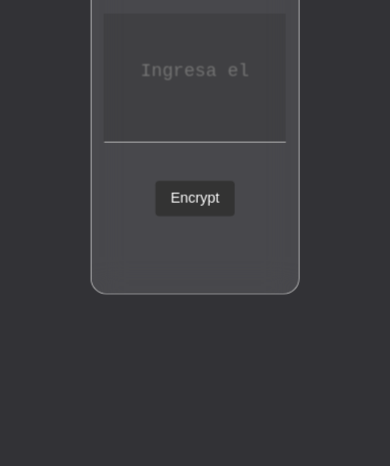
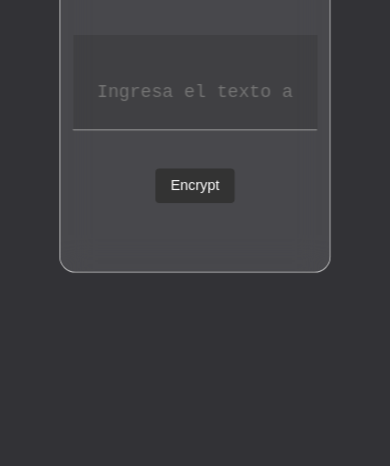
Before and after one commit to AlessandroGWanguemert/46Encrypter, a plain HTML site: page index.html in a window 390 px wide. Shown: the part 378-844 px from the top of the page. Drawn offline with nearby package versions, Linux system fonts and the light colour scheme.

Commit message:
2131231231

```diff
--- a/stylesheets.css
+++ b/stylesheets.css
@@ -232,7 +232,8 @@ body {
     transform: translateX(-50%) translateY(-50%) scale(0.8);
     left: 50%;
     top: 50%;
-    width: 50%;
+    width: 70%;
+    height: 60%;
   }
 }
 
```
